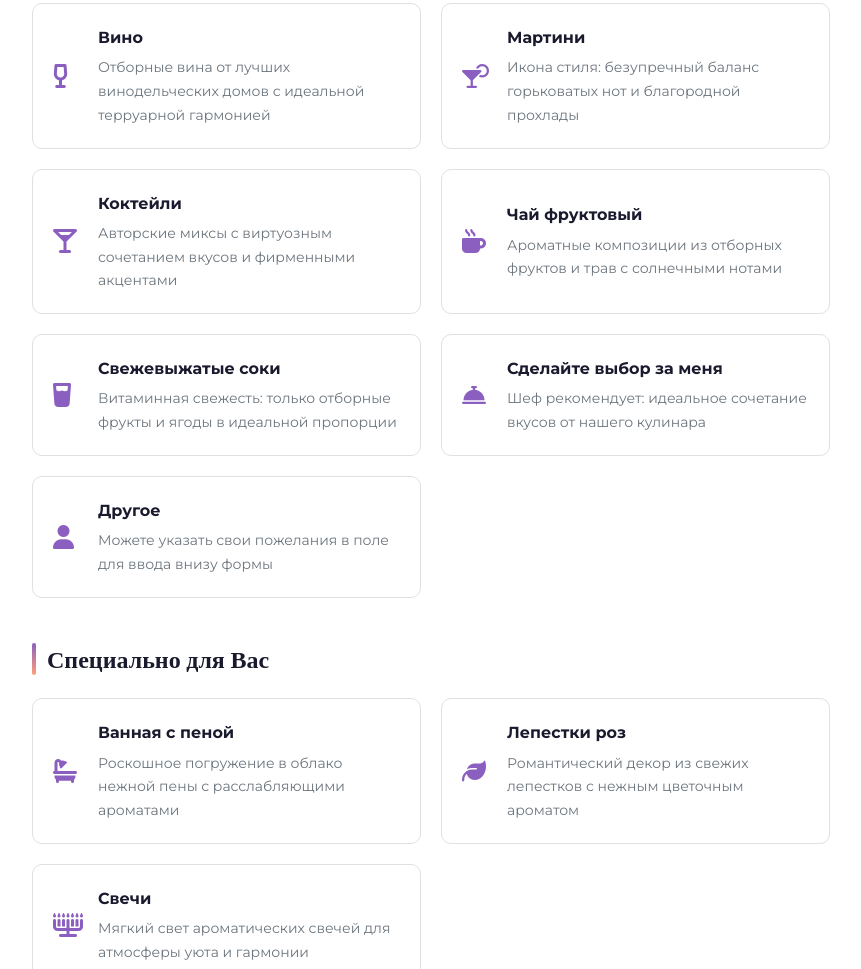
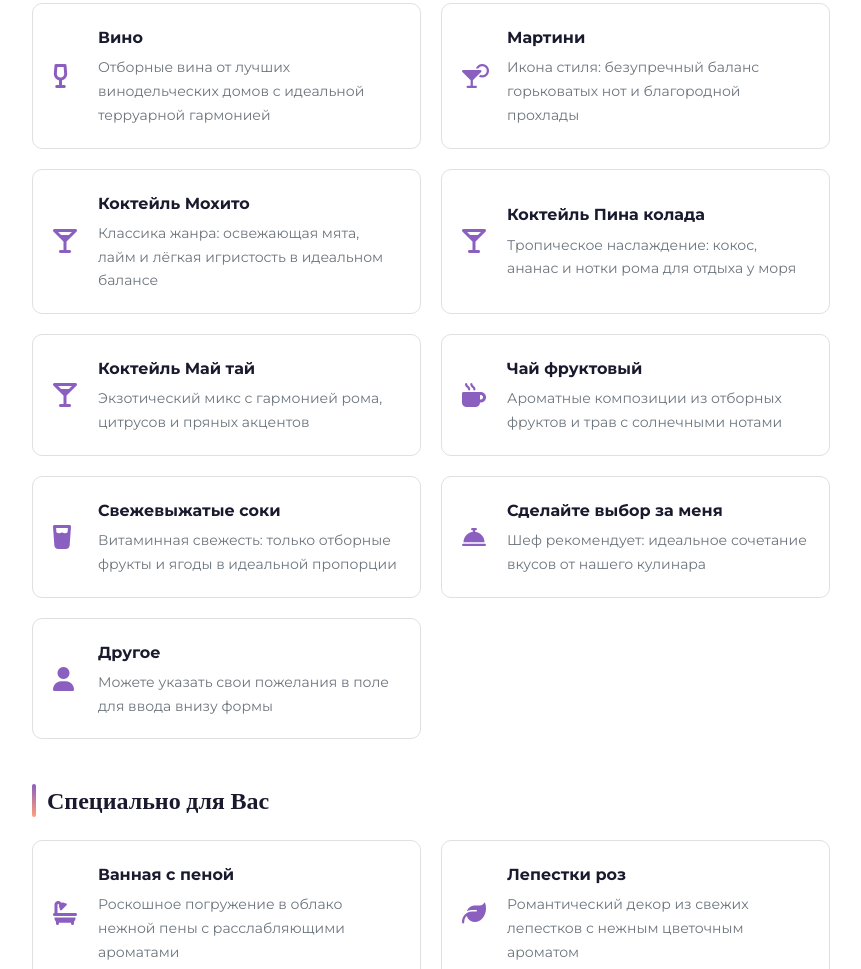
Before and after one commit to boroalex/boroalex.github.io, a plain HTML site: page index.html in a window 1280 px wide. Shown: the part 3498-4467 px from the top of the page, without its empty margins (209-1070 px from the left). Drawn offline with nearby package versions, Linux system fonts and the light colour scheme.

Commit message:
Update index.html

```diff
--- a/index.html
+++ b/index.html
@@ -1078,8 +1078,22 @@
             {
                 id: 'champagne',
                 icon: 'fa-solid fa-martini-glass',
-                title: 'Коктейли',
-                desc: 'Авторские миксы с виртуозным сочетанием вкусов и фирменными акцентами',
+                title: 'Коктейль Мохито',
+                desc: 'Классика жанра: освежающая мята, лайм и лёгкая игристость в идеальном балансе',
+                price: '12 000₽'
+            },
+            {
+                id: 'champagne',
+                icon: 'fa-solid fa-martini-glass',
+                title: 'Коктейль Пина колада',
+                desc: 'Тропическое наслаждение: кокос, ананас и нотки рома для отдыха у моря',
+                price: '12 000₽'
+            },
+            {
+                id: 'champagne',
+                icon: 'fa-solid fa-martini-glass',
+                title: 'Коктейль Май тай',
+                desc: 'Экзотический микс с гармонией рома, цитрусов и пряных акцентов',
                 price: '12 000₽'
             },
             {
```
